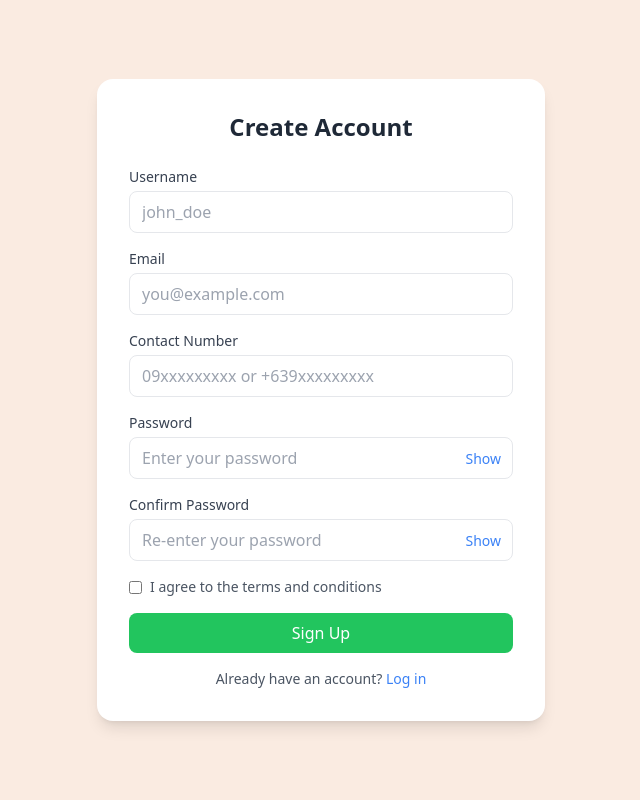
After one commit to ChaeBaee/PiliBeachManagementSystem---Group-1, a PHP site: page /resortapp/login/sign-up.php in a window 1280 px wide. The commit adds this page. Shown: the whole page, without its empty margins (319-959 px from the left). Run offline with PHP 8.4, Linux system fonts and the light colour scheme; some libraries are stand-ins or nearby versions.

Commit message:
added sign up page

```diff
--- /dev/null
+++ b/PHP/login/sign-up.php
@@ -0,0 +1,85 @@
+<!DOCTYPE html>
+<html lang="en">
+<head>
+  <meta charset="UTF-8" />
+  <meta name="viewport" content="width=device-width, initial-scale=1.0" />
+  <title>Signup</title>
+  <script src="https://cdn.tailwindcss.com"></script>
+</head>
+<body class="bg-[#faebe1] min-h-screen flex items-center justify-center">
+  <div class="bg-white p-8 rounded-2xl shadow-lg w-full max-w-md">
+    <h2 class="text-2xl font-bold text-center text-gray-800 mb-6">Create Account</h2>
+
+    <form id="signupForm" action="#" method="POST" class="space-y-4">
+
+      <div>
+        <label class="block text-sm font-medium text-gray-700">Username</label>
+        <input type="text" name="username" required class="w-full mt-1 px-3 py-2 border rounded-lg" placeholder="john_doe" />
+      </div>
+
+      <div>
+        <label class="block text-sm font-medium text-gray-700">Email</label>
+        <input type="email" name="email" required class="w-full mt-1 px-3 py-2 border rounded-lg" placeholder="you@example.com" />
+      </div>
+
+      <div>
+        <label class="block text-sm font-medium text-gray-700">Contact Number</label>
+        <input type="tel" name="contact" required pattern="^(09|\+639)\d{9}$" class="w-full mt-1 px-3 py-2 border rounded-lg" placeholder="09xxxxxxxxx or +639xxxxxxxxx" />
+      </div>
+
+      <div class="relative">
+        <label class="block text-sm font-medium text-gray-700">Password</label>
+        <input type="password" id="password" name="password" required minlength="8" class="w-full mt-1 px-3 py-2 border rounded-lg pr-10" placeholder="Enter your password" />
+        <span onclick="togglePassword('password')" class="absolute right-3 top-9 cursor-pointer text-sm text-blue-500">Show</span>
+      </div>
+
+      <div class="relative">
+        <label class="block text-sm font-medium text-gray-700">Confirm Password</label>
+        <input type="password" id="confirm_password" required class="w-full mt-1 px-3 py-2 border rounded-lg pr-10" placeholder="Re-enter your password" />
+        <span onclick="togglePassword('confirm_password')" class="absolute right-3 top-9 cursor-pointer text-sm text-blue-500">Show</span>
+        <p id="passwordError" class="text-red-600 text-sm mt-1 hidden">Passwords do not match</p>
+      </div>
+
+      <div class="flex items-center">
+        <input id="terms" type="checkbox" required class="mr-2" />
+        <label for="terms" class="text-sm text-gray-600">I agree to the terms and conditions</label>
+      </div>
+
+    <button type="submit" class="w-full bg-green-500 text-white py-2 rounded-lg hover:bg-green-600 transition">
+      Sign Up
+    </button>
+    <p class="text-center text-sm text-gray-600 mt-4">
+      Already have an account?
+      <a href="login.php" class="text-blue-500 hover:underline">Log in</a>
+    </p>
+    </form>
+  </div>
+
+  <script>
+    function togglePassword(id) {
+      const input = document.getElementById(id);
+      input.type = input.type === "password" ? "text" : "password";
+    }
+
+    document.getElementById('signupForm').addEventListener('submit', function(e) {
+      const pw = document.getElementById('password').value;
+      const cpw = document.getElementById('confirm_password').value;
+      const error = document.getElementById('passwordError');
+
+      if (pw.length < 8) {
+        e.preventDefault();
+        error.textContent = "Password must be at least 8 characters.";
+        error.classList.remove('hidden');
+        return;
+      }
+
+      if (pw !== cpw) {
+        e.preventDefault();
+        error.classList.remove('hidden');
+      } else {
+        error.classList.add('hidden');
+      }
+    });
+  </script>
+</body>
+</html>
```
Also changed, not shown: PHP/db.php (+6 -5 lines), PHP/elements/navbar.php (+8 -34 lines), PHP/login/login.php (+4 -4 lines).
